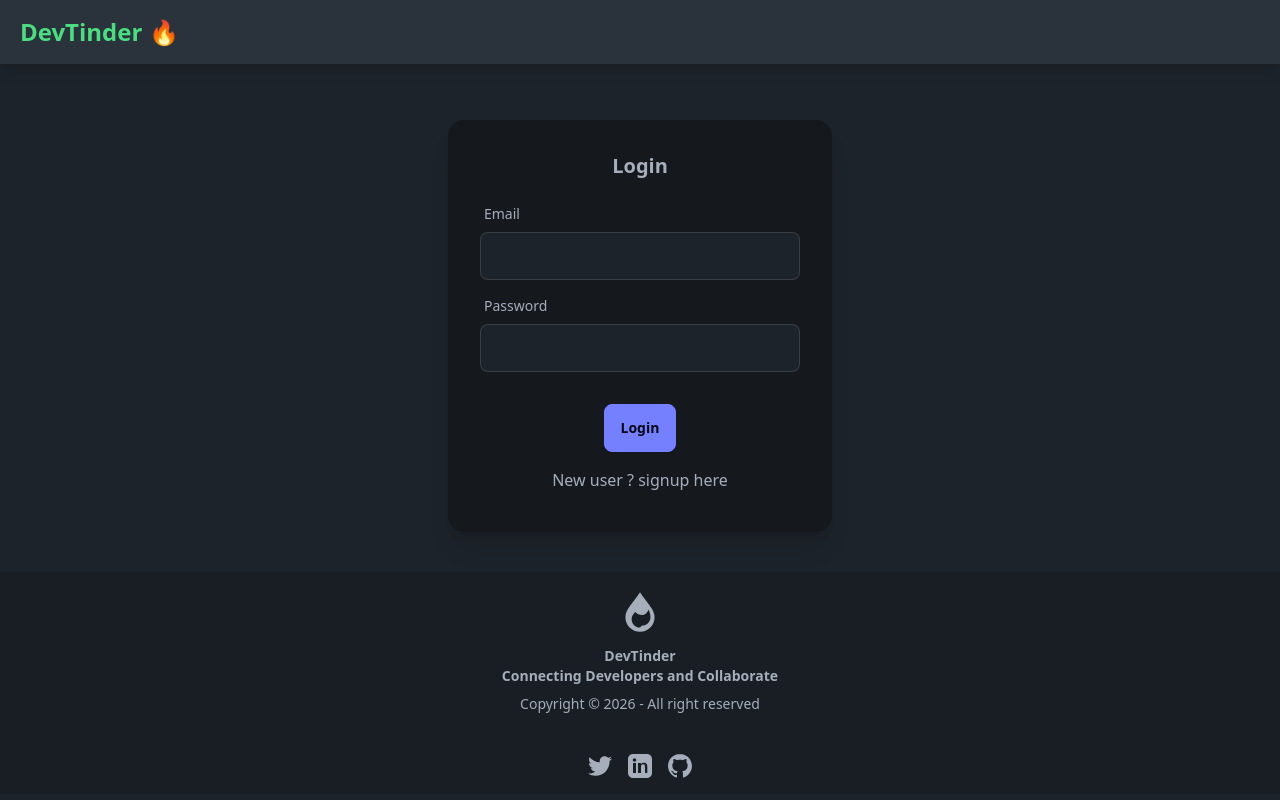
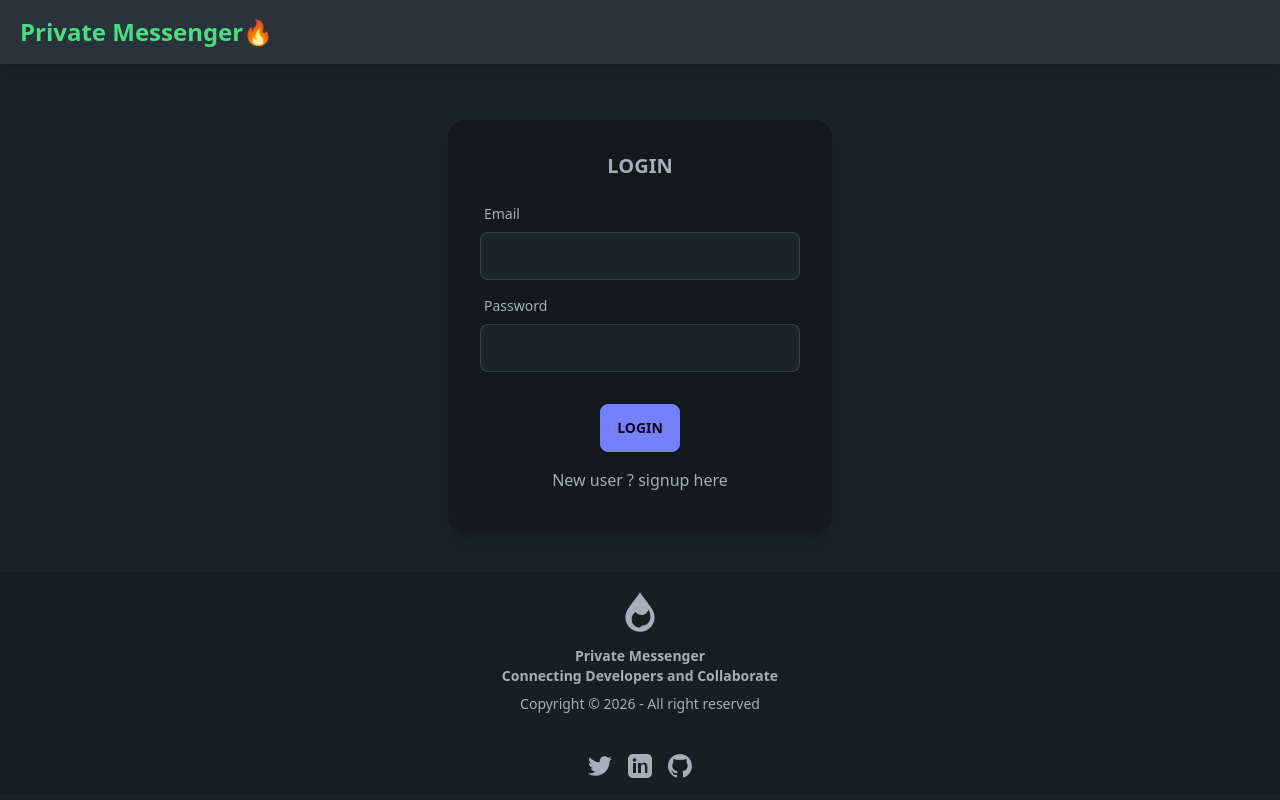
Before and after one commit to saravanankandasamyGKS/DevTinderF, a React (Vite) app: page /login in a window 1280 px wide. Built offline with nearby package versions, Linux system fonts and the light colour scheme; no server answers.

Commit message:
Initial commit

```diff
--- a/index.html
+++ b/index.html
@@ -1,14 +1,19 @@
 <!doctype html>
 <html lang="en">
-  <html data-theme="dark"></html>
+<html data-theme="dark">
+
+</html>
+
 <head>
   <meta charset="UTF-8" />
   <link rel="icon" type="image/svg+xml" href="/vite.svg" />
   <meta name="viewport" content="width=device-width, initial-scale=1.0" />
-    <title>DevTinder 🔥</title>
+  <title>Private Messenger🔥</title>
 </head>
+
 <body>
   <div id="root"></div>
   <script type="module" src="/src/main.jsx"></script>
 </body>
+
 </html>
--- a/src/Components/Footer.jsx
+++ b/src/Components/Footer.jsx
@@ -14,7 +14,7 @@ const Footer = () => {
           <path d="M12 2c-3.5 5.5-7 8-7 12 0 3.866 3.134 7 7 7s7-3.134 7-7c0-4-3.5-6.5-7-12zm0 17c-2.209 0-4-1.791-4-4 0-1.389.707-2.651 1.793-3.454.648.857 1.813 1.454 3.207 1.454 1.564 0 2.743-1.245 2.993-2.654.642 1.029 1.007 2.264 1.007 3.654 0 2.209-1.791 4-4 4z" />
         </svg>
         <p className="font-bold">
-          DevTinder
+          Private Messenger
           <br />
           Connecting Developers and Collaborate
         </p>
--- a/src/Components/Login.jsx
+++ b/src/Components/Login.jsx
@@ -61,7 +61,7 @@ const Login = () => {
       <div className="card bg-base-300 w-96 shadow-xl">
         <div className="card-body">
           <h2 className="card-title justify-center">
-            {isLoginFrom ? "Login" : "Signup"}
+            {isLoginFrom ? "LOGIN" : "SIGNUP"}
           </h2>
           <div>
             {!isLoginFrom && (
@@ -119,7 +119,7 @@ const Login = () => {
               className="btn btn-primary"
               onClick={isLoginFrom ? handleLogin : handleSignUp}
             >
-              {isLoginFrom ? "Login" : "Signup"}
+              {isLoginFrom ? "LOGIN" : "SIGNUP"}
             </button>
           </div>
           <p
--- a/src/Components/Navbar.jsx
+++ b/src/Components/Navbar.jsx
@@ -25,8 +25,11 @@ const Navbar = () => {
     <div className="fixed top-0 left-0 w-full bg-neutral text-white shadow-lg z-50">
       <div className="navbar px-5 flex justify-between">
         {/* Logo */}
-        <Link to="/" className="text-2xl font-bold text-green-400 hover:text-green-300 transition">
-          DevTinder 🔥
+        <Link
+          to="/"
+          className="text-2xl font-bold text-green-400 hover:text-green-300 transition"
+        >
+          Private Messenger🔥
         </Link>
 
         {user && (
@@ -52,17 +55,26 @@ const Navbar = () => {
                 className="menu menu-sm dropdown-content bg-gray-900 text-gray-300 border border-gray-700 rounded-md shadow-lg mt-3 w-52 p-2 right-0 z-50"
               >
                 <li>
-                  <Link to="/profile" className="justify-between hover:bg-gray-800 rounded-md p-2">
+                  <Link
+                    to="/profile"
+                    className="justify-between hover:bg-gray-800 rounded-md p-2"
+                  >
                     Profile <span className="badge badge-success">New</span>
                   </Link>
                 </li>
                 <li>
-                  <Link to="/connections" className="justify-between hover:bg-gray-800 rounded-md p-2">
+                  <Link
+                    to="/connections"
+                    className="justify-between hover:bg-gray-800 rounded-md p-2"
+                  >
                     Connections <span className="badge badge-error">💗</span>
                   </Link>
                 </li>
                 <li>
-                  <Link to="/requests" className="justify-between hover:bg-gray-800 rounded-md p-2">
+                  <Link
+                    to="/requests"
+                    className="justify-between hover:bg-gray-800 rounded-md p-2"
+                  >
                     Requests <span className="badge badge-warning">👁️</span>
                   </Link>
                 </li>
```
Lines whose indentation alone changed are shown as unchanged.
